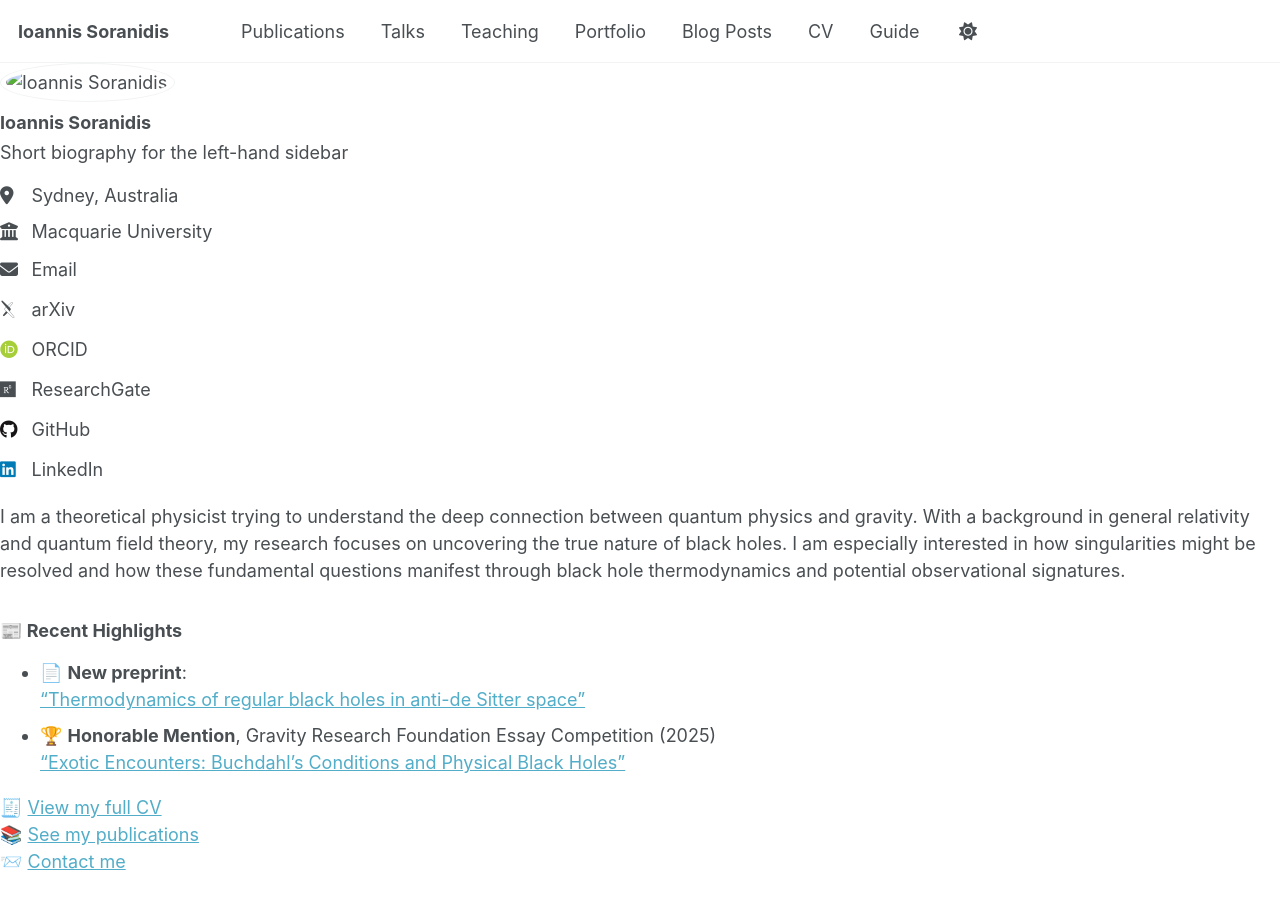
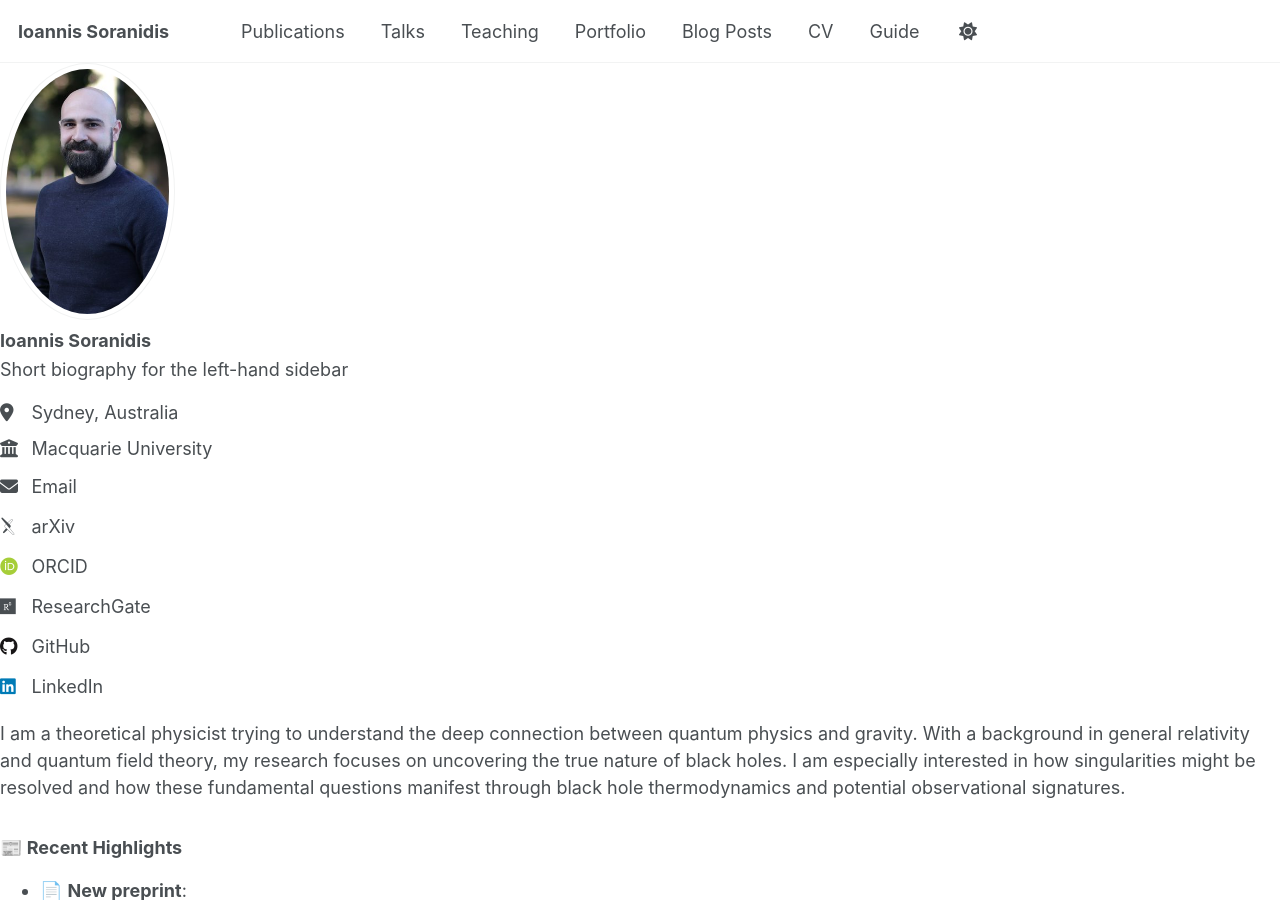
Before and after one commit to ioannis-soranidis/ioannis-soranidis.github.io, a Jekyll site: the page built from index.md, in a window 1280 px wide and 900 px high. Built offline with Jekyll 4.4.1, drawn with Linux system fonts in a browser that asks for light colours; some web fonts are replaced.

Commit message:
_config.yml

```diff
--- a/_config.yml
+++ b/_config.yml
@@ -21,7 +21,7 @@ repository               : "ioannis-soranidis/ioannis-soranidis.github.io"
 #               Additional customization can be done by editing /_includes/author-profile.html
 author:
   # Biographic information
-  avatar           : "/images/Ioannis_Soranidis_Photo.jpg"
+  avatar           : "/Ioannis_Soranidis_Photo.jpg"
   name             : "Ioannis Soranidis"
   bio              : "Short biography for the left-hand sidebar"
   location         : "Sydney, Australia"
```
